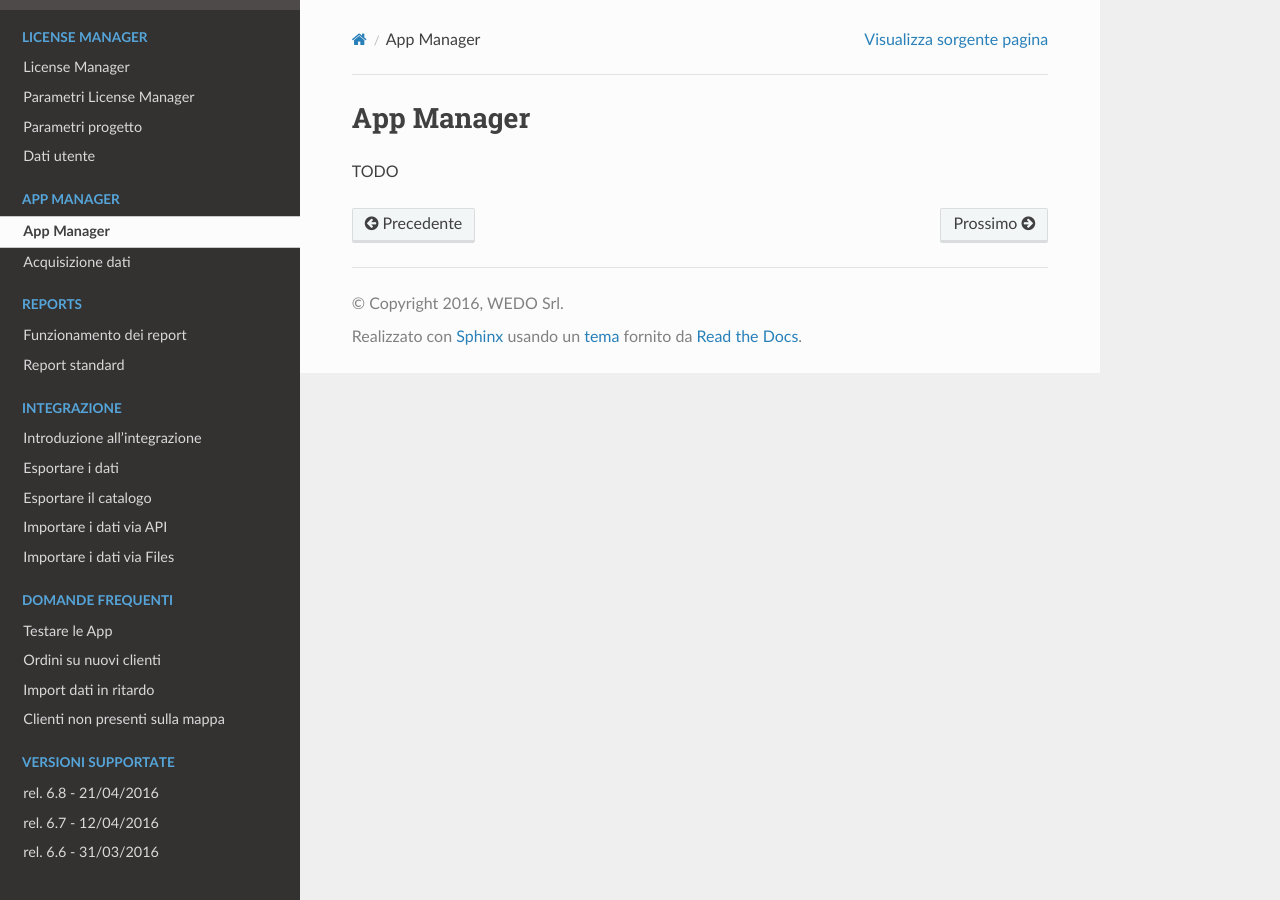
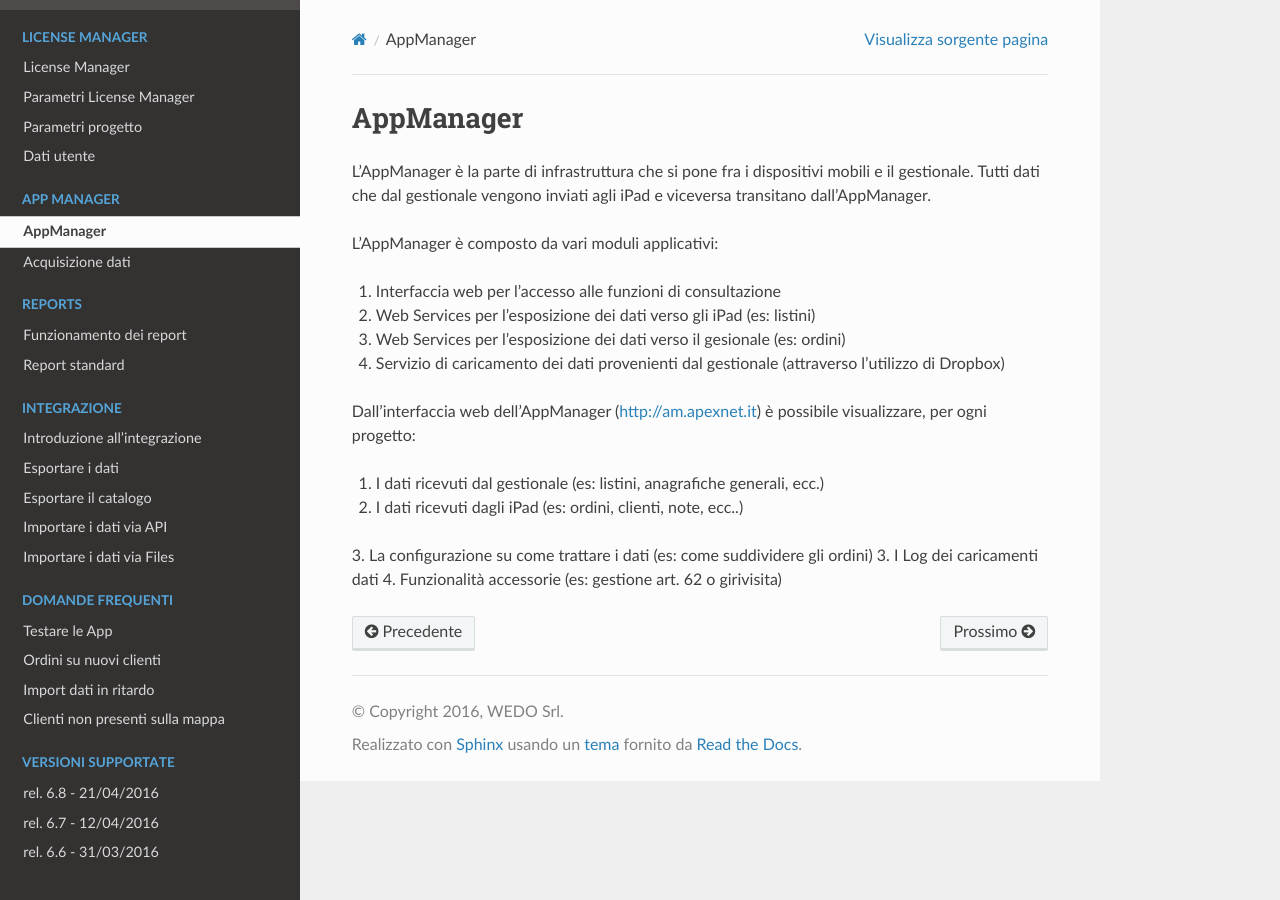
Before and after one commit to wedoit-io/doc-icommerce, a Sphinx documentation site: the page built from source/app-manager.rst, in a window 1280 px wide. Built offline with Sphinx 7.4.7 and the Read the Docs theme 2.0.0, drawn with Linux system fonts in a browser that asks for light colours.

Commit message:
Update app-manager.rst

```diff
--- a/source/app-manager.rst
+++ b/source/app-manager.rst
@@ -1,4 +1,20 @@
-App Manager
+AppManager
 ===========
 
-TODO
+L'AppManager è la parte di infrastruttura che si pone fra i dispositivi mobili e il gestionale.
+Tutti dati che dal gestionale vengono inviati agli iPad e viceversa transitano dall'AppManager.
+
+L'AppManager è composto da vari moduli applicativi:
+
+1. Interfaccia web per l'accesso alle funzioni di consultazione
+2. Web Services per l'esposizione dei dati verso gli iPad (es: listini)
+3. Web Services per l'esposizione dei dati verso il gesionale (es: ordini)
+4. Servizio di caricamento dei dati provenienti dal gestionale (attraverso l'utilizzo di Dropbox)
+
+Dall'interfaccia web dell'AppManager (http://am.apexnet.it) è possibile visualizzare, per ogni progetto:
+
+1. I dati ricevuti dal gestionale (es: listini, anagrafiche generali, ecc.)
+2. I dati ricevuti dagli iPad (es: ordini, clienti, note, ecc..)
+3. La configurazione su come trattare i dati (es: come suddividere gli ordini)
+3. I Log dei caricamenti dati
+4. Funzionalità accessorie (es: gestione art. 62 o girivisita)
```
